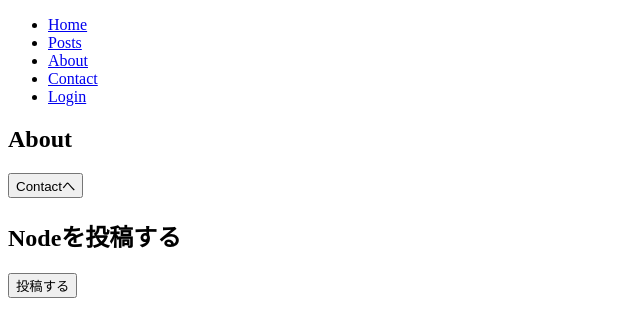
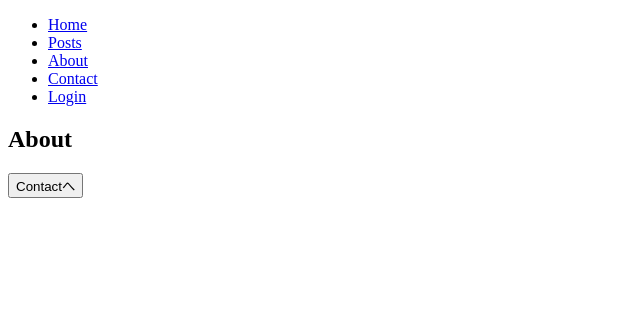
Before and after one commit to kazuya-u/NANOX-REACT, a React (Vite) app: page /about in a window 1280 px wide. Shown: the top 336 px of the page, without its empty margins (0-640 px from the left). Built offline with nearby package versions, Linux system fonts and the light colour scheme.

Commit message:
Organized directories.

```diff
--- a/src/components/Editor.tsx
+++ /dev/null
@@ -1,51 +0,0 @@
-import React, { useState } from 'react';
-import axios from 'axios';
-
-const DrupalNodePost = () => {
-  // const [title, setTitle] = useState('');
-  // const [body, setBody] = useState('');
-
-  // const handleTitleChange = (e) => {
-  //   setTitle(e.target.value);
-  // };
-
-  // const handleBodyChange = (e) => {
-  //   setBody(e.target.value);
-  // };
-
-  const handleSubmit = async () => {
-    const nodeData = {
-      "data": {
-        "type": "node--task",
-        "attributes": {
-          "title": "Reactからついに"
-        }
-      }
-    };
-
-    try {
-      const response = await axios.post('https:/drupal.sandbox.dev.lando/jsonapi/node/task', nodeData, {
-        headers: {
-          'Content-Type': 'application/vnd.api+json',
-          'Accept': 'application/vnd.api+json'
-          // 任意の認証方法を使用する場合には、適切なトークンを設定します
-          // 例: 'Authorization': 'Bearer YOUR_API_TOKEN',
-        },
-      });
-      console.log('Nodeが投稿されました。', response.data);
-    } catch (error) {
-      console.error('Nodeの投稿に失敗しました。', error);
-    }
-  };
-
-  return (
-    <div>
-      <h2>Nodeを投稿する</h2>
-      {/* <input type="text" value={title} onChange={handleTitleChange} placeholder="タイトル" />
-      <textarea value={body} onChange={handleBodyChange} placeholder="本文" /> */}
-      <button onClick={handleSubmit}>投稿する</button>
-    </div>
-  );
-};
-
-export default DrupalNodePost;
--- a/src/feature/LoginForm.tsx
+++ b/src/feature/LoginForm.tsx
@@ -1,16 +1,23 @@
 import { useForm } from "react-hook-form";
 import styled from "styled-components";
+
+type FormData = {
+  data: [
+    email: string,
+    password: string
+  ]
+};
 
 const LoginForm: React.FC = () => {
   const {
     register,
     handleSubmit,
     formState: { errors, isDirty, isValid }
-  } = useForm({
+  } = useForm<FormData>({
     mode: 'onChange',
     criteriaMode: 'all',
   });
-  const onSubmit = (data) => {
+  const onSubmit = (data: FormData) => {
     console.log(data);
   };
   return (
--- a/src/pages/About.tsx
+++ b/src/pages/About.tsx
@@ -1,5 +1,4 @@
 import { useNavigate } from "react-router-dom";
-import ReactEditor from "../components/Editor";
 
 const About: React.FC = () => {
   const navigate = useNavigate();
@@ -7,8 +6,7 @@ const About: React.FC = () => {
   return (
     <>
       <h2>About</h2>
-      <button onClick={() => navigate('/contact?key=umeki', { state: 'test'})}>Contactへ</button>
-      <ReactEditor />
+      <button onClick={() => navigate('/contact?key=umeki', { state: 'test' })}>Contactへ</button>
     </>
   );
 }
```
